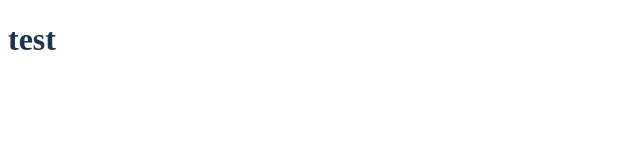
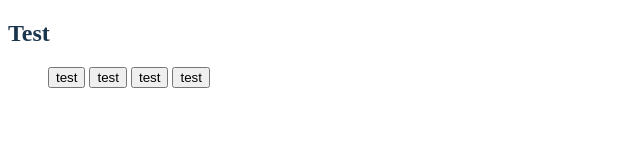
Before and after one commit to ericmiller777/Product_Landing_Page_freeCodeCamp, a plain HTML site: page index.html in a window 1280 px wide. Shown: the whole page, without its empty margins (0-640 px from the left). Drawn offline with Linux system fonts and the light colour scheme.

Commit message:
testing navbar buttons

```diff
--- a/index.html
+++ b/index.html
@@ -5,7 +5,17 @@
 <link rel="stylesheet" href="styles/style.min.css" type="text/css" >
 </head>
 <body>
-<h1>test</h1>
+<header id="header">
+<nav>
+<h1>Test</h1>
+ <ul>
+<button>test</button>
+<button>test</button>
+<button>test</button>
+<button>test</button>
+ </ul>
+</nav>
+</header>
 <script>
 </script>
 </body>
--- a/styles/style.scss
+++ b/styles/style.scss
@@ -3,3 +3,9 @@ $blue: #1b354d;
 h1{
     color: $blue;
 }
+
+header{
+    position: fixed;
+    top: 0%;
+    width: 100%;
+}
```
Also changed, not shown: styles/style.min.css, 1 other file.
